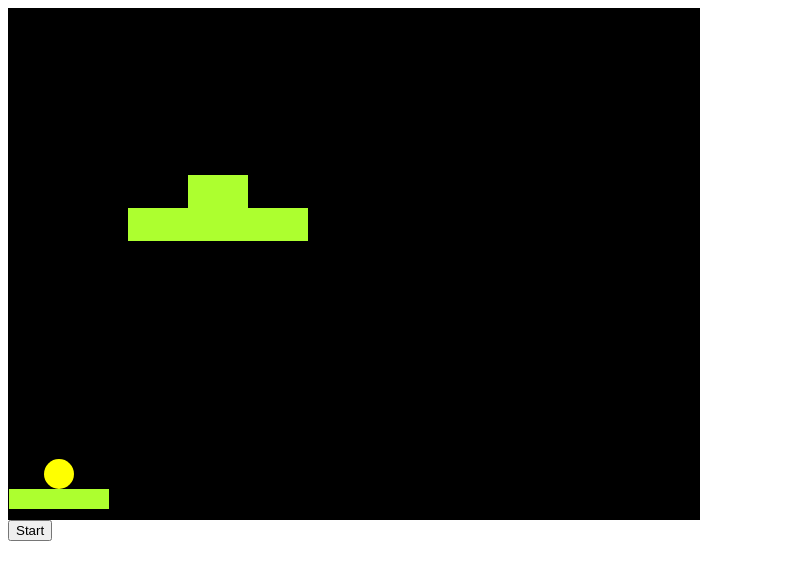
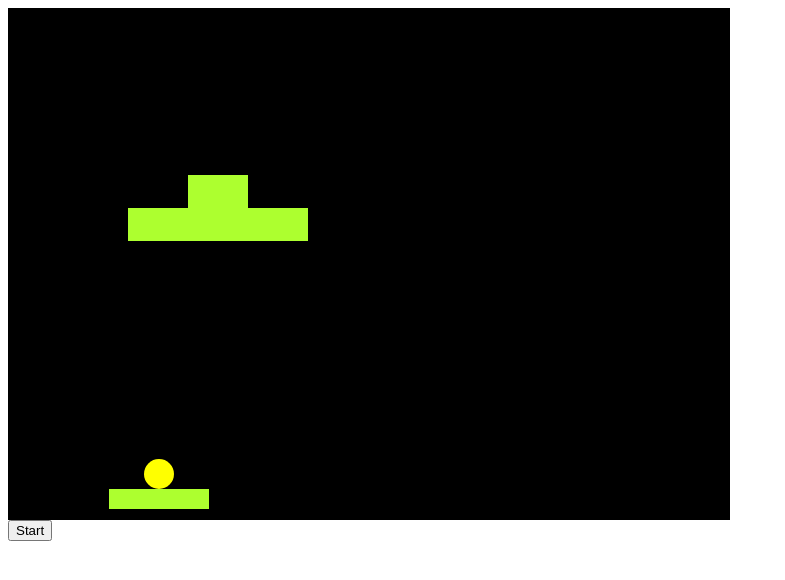
Before and after one commit to mnsvag/tetriball, a plain HTML site: page index.html in a window 1280 px wide. Shown: the whole page, without its empty margins (0-785 px from the left). Drawn offline with Linux system fonts and the light colour scheme.

Commit message:
update canvas width

```diff
--- a/index.html
+++ b/index.html
@@ -7,7 +7,7 @@
     </head>
     <body>
         <div id="canvas-wrap">
-            <canvas id="canvas" width="690" height="510"></canvas>
+            <canvas id="canvas" width="720" height="510"></canvas>
             <!-- <div id="overlay"> -->
 
         <div class="grid">
```
